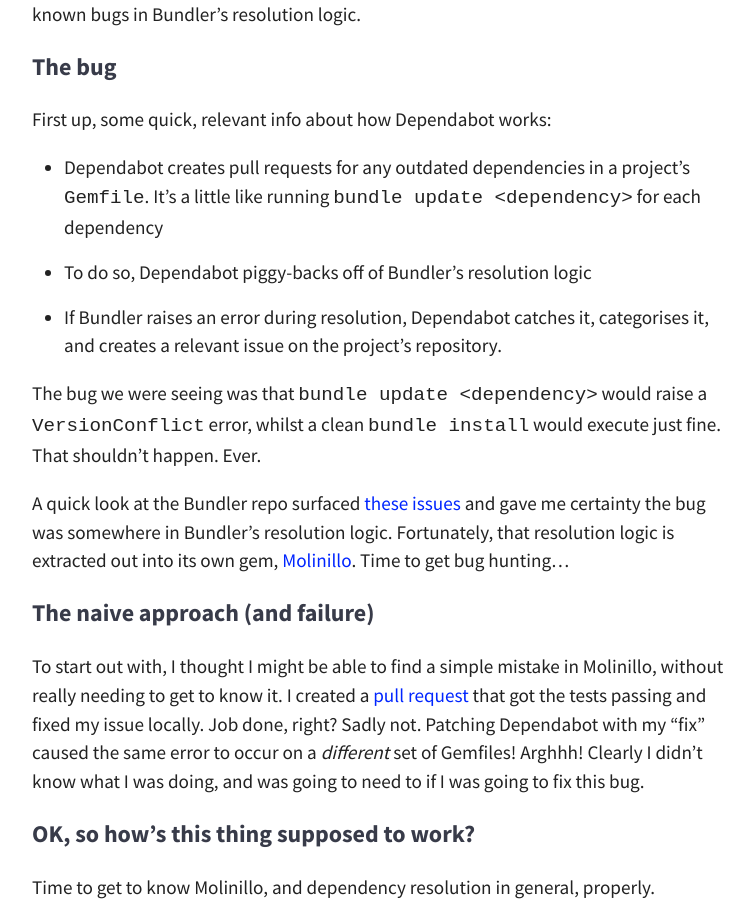
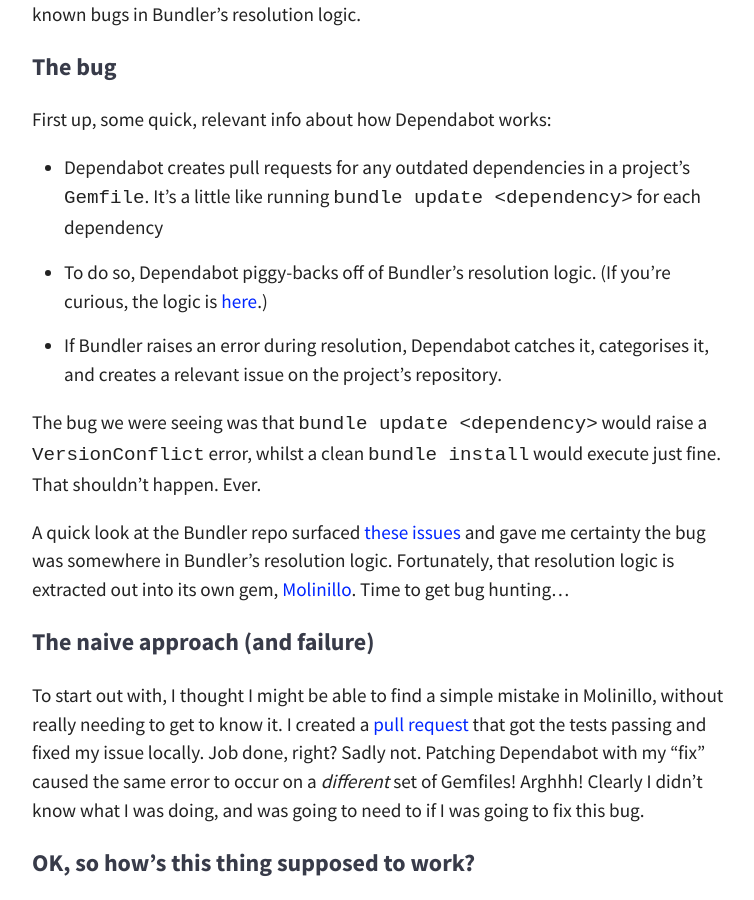
Before and after one commit to desenvolvedorIcotrade/App.bot, a Jekyll site: the page built from blog/_posts/2017-08-03-improving-dependency-resolution-in-bundler.md, in a window 1280 px wide and 900 px high, scrolled down 395 px. Shown: the whole window, without its empty margins (258-1012 px from the left). Built offline with Jekyll 4.4.1, drawn with Linux system fonts in a browser that asks for light colours; nearby versions of some CDN libraries.

Commit message:
Link to dependabot-core resolution code

```diff
--- a/blog/_posts/2017-08-03-improving-dependency-resolution-in-bundler.md
+++ b/blog/_posts/2017-08-03-improving-dependency-resolution-in-bundler.md
@@ -20,7 +20,8 @@
 - Dependabot creates pull requests for any outdated dependencies in a
 project's `Gemfile`. It's a little like running `bundle update <dependency>` for
 each dependency
-- To do so, Dependabot piggy-backs off of Bundler's resolution logic
+- To do so, Dependabot piggy-backs off of Bundler's resolution logic. (If you're
+curious, the logic is [here][dependabot-resolution].)
 - If Bundler raises an error during resolution,  Dependabot catches it,
 categorises it, and creates a relevant issue on the project's repository.
 
```
Also changed, not shown: other parts of blog/_posts/2017-08-03-improving-dependency-resolution-in-bundler.md (+1 -0 lines).
